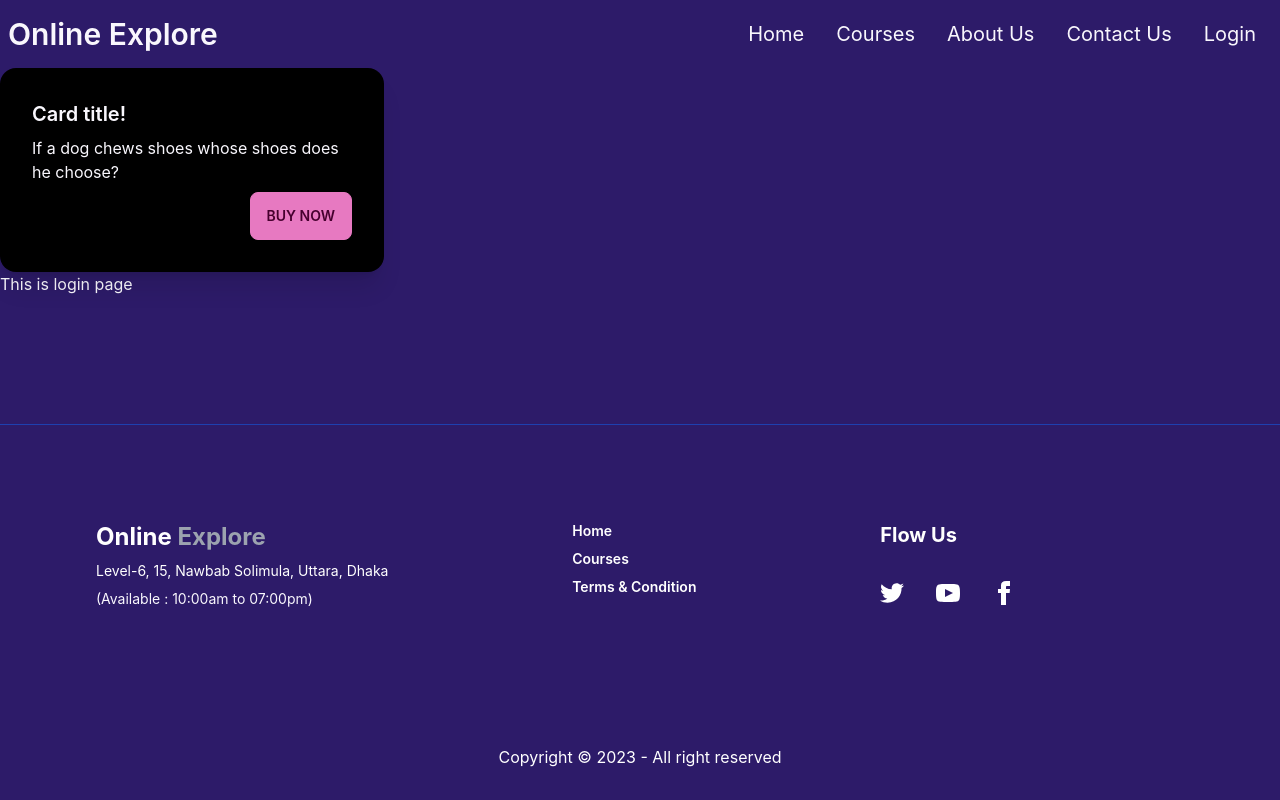
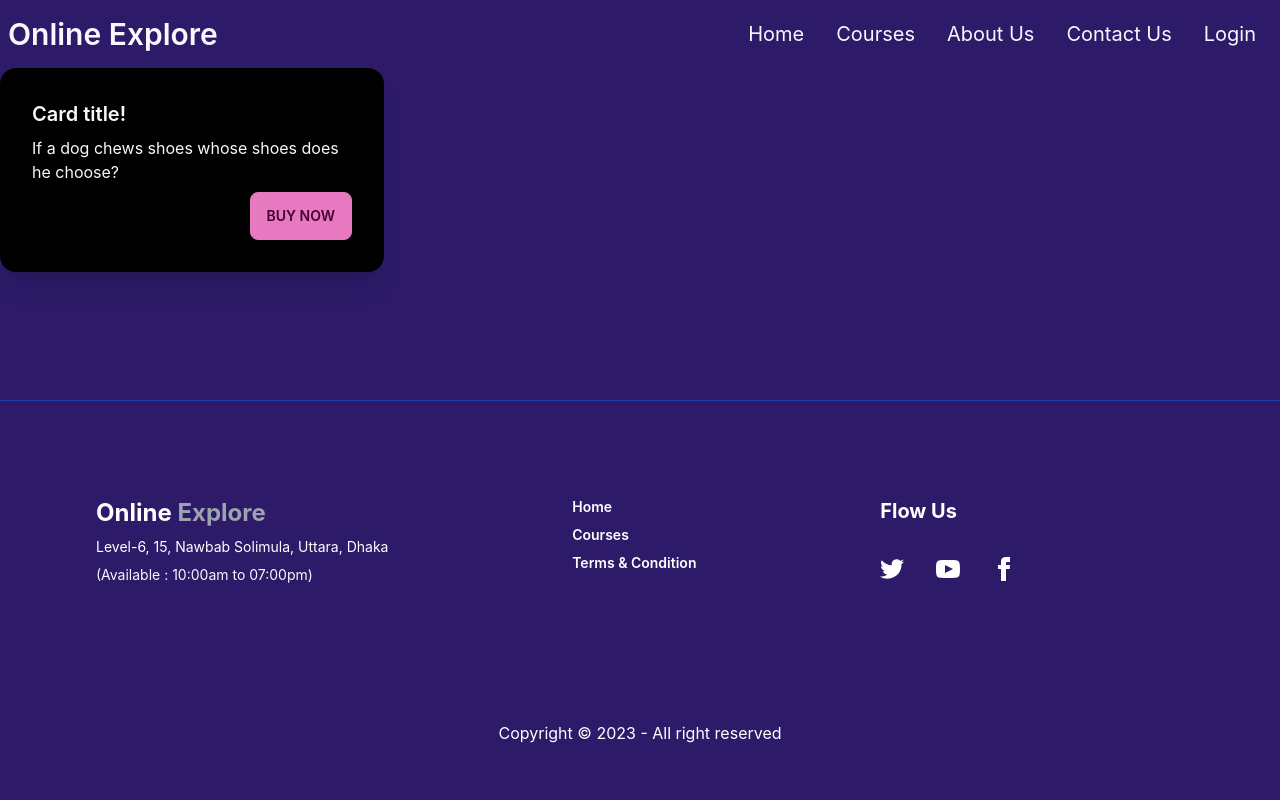
Before and after one commit to ibrahimsarder96/education-center, a React (Create React App) app: page /login in a window 1280 px wide. Built offline with nearby package versions, Linux system fonts and the light colour scheme.

Commit message:
login page

```diff
--- a/src/Pages/Login/Login.js
+++ b/src/Pages/Login/Login.js
@@ -15,7 +15,7 @@ const Login = () => {
 </div>
       </div>
 
-      <h1>This is login page</h1>
+
     </div>
   );
 };
```
